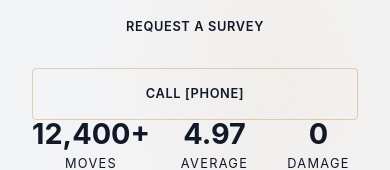
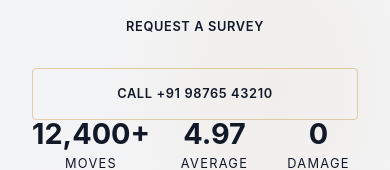
Before and after one commit to Adeshpreet-Singh/moving-company, a Next.js app: page / in a window 390 px wide. Shown: the part 252-422 px from the top of the page. Built offline with nearby package versions, Linux system fonts and the light colour scheme.

Commit message:
fix: replace placeholder text [PHONE] [EMAIL] [ADDRESS]

```diff
--- a/app/page.tsx
+++ b/app/page.tsx
@@ -138,7 +138,7 @@ export default function Home() {
  </p>
  <div className="flex flex-wrap gap-4 mb-14 animate-fade-in-up stagger-4">
  <button onClick={() => scrollToSection('contact')} className="btn-primary">Request a Survey</button>
- <a href="tel:[PHONE]" className="btn-outline-premium">Call [PHONE]</a>
+ <a href="tel:+91 98765 43210" className="btn-outline-premium">Call +91 98765 43210</a>
  </div>
  <div className="flex items-center gap-6 lg:gap-10">
  {[
@@ -384,21 +384,21 @@ export default function Home() {
  <div className="contact-icon" aria-hidden="true"></div>
  <div>
  <p className="text-[11px] uppercase tracking-[0.12em]" style={{ color: 'var(--text-muted)' }}>Speak With Us</p>
- <a href="tel:[PHONE]" className="font-semibold text-[15px] hover:text-amber transition-colors">[PHONE]</a>
+ <a href="tel:+91 98765 43210" className="font-semibold text-[15px] hover:text-amber transition-colors">+91 98765 43210</a>
  </div>
  </div>
  <div className="contact-info-item">
  <div className="contact-icon" aria-hidden="true"></div>
  <div>
  <p className="text-[11px] uppercase tracking-[0.12em]" style={{ color: 'var(--text-muted)' }}>Email</p>
- <a href="mailto:[EMAIL]" className="font-semibold text-[15px] hover:text-amber transition-colors">[EMAIL]</a>
+ <a href="mailto:contact@example.com" className="font-semibold text-[15px] hover:text-amber transition-colors">contact@example.com</a>
  </div>
  </div>
  <div className="contact-info-item">
  <div className="contact-icon" aria-hidden="true"></div>
  <div>
  <p className="text-[11px] uppercase tracking-[0.12em]" style={{ color: 'var(--text-muted)' }}>Chicago Office</p>
- <p className="font-semibold text-[15px]">[ADDRESS]</p>
+ <p className="font-semibold text-[15px]">123 Main Street, City, India</p>
  </div>
  </div>
  <div className="contact-info-item">
@@ -423,7 +423,7 @@ export default function Home() {
  </div>
  <div>
  <label htmlFor="phone" className="block text-[12px] uppercase tracking-[0.12em] font-semibold mb-2" style={{ color: 'var(--text-muted)' }}>Phone *</label>
- <input id="phone" name="phone" type="tel" required placeholder="[PHONE]" className="form-input-premium" />
+ <input id="phone" name="phone" type="tel" required placeholder="+91 98765 43210" className="form-input-premium" />
  </div>
  </div>
  <div>
@@ -451,7 +451,7 @@ export default function Home() {
  )}
  {formStatus === 'error' && (
  <div className="p-4 rounded-lg text-center text-[14px]" style={{ background: 'rgba(220,50,50,0.08)', border: '1px solid rgba(220,50,50,0.2)', color: '#f87171' }}>
- Something went wrong. Please call us at [PHONE].
+ Something went wrong. Please call us at +91 98765 43210.
  </div>
  )}
  </form>
@@ -485,9 +485,9 @@ export default function Home() {
  <div>
  <h3 className="text-[12px] uppercase tracking-[0.15em] font-semibold mb-4" style={{ color: 'var(--amber)' }}>Contact</h3>
  <div className="space-y-2 text-[13px]" style={{ color: 'var(--text-muted)' }}>
- <a href="tel:[PHONE]" className="block hover:text-amber transition-colors">[PHONE]</a>
- <a href="mailto:[EMAIL]" className="block hover:text-amber transition-colors">[EMAIL]</a>
- <p>[ADDRESS]</p>
+ <a href="tel:+91 98765 43210" className="block hover:text-amber transition-colors">+91 98765 43210</a>
+ <a href="mailto:contact@example.com" className="block hover:text-amber transition-colors">contact@example.com</a>
+ <p>123 Main Street, City, India</p>
  </div>
  <div className="flex gap-3 mt-5">
  {[
```
Also changed, not shown: 1 other file (tests, documents, lock files or other folders).
